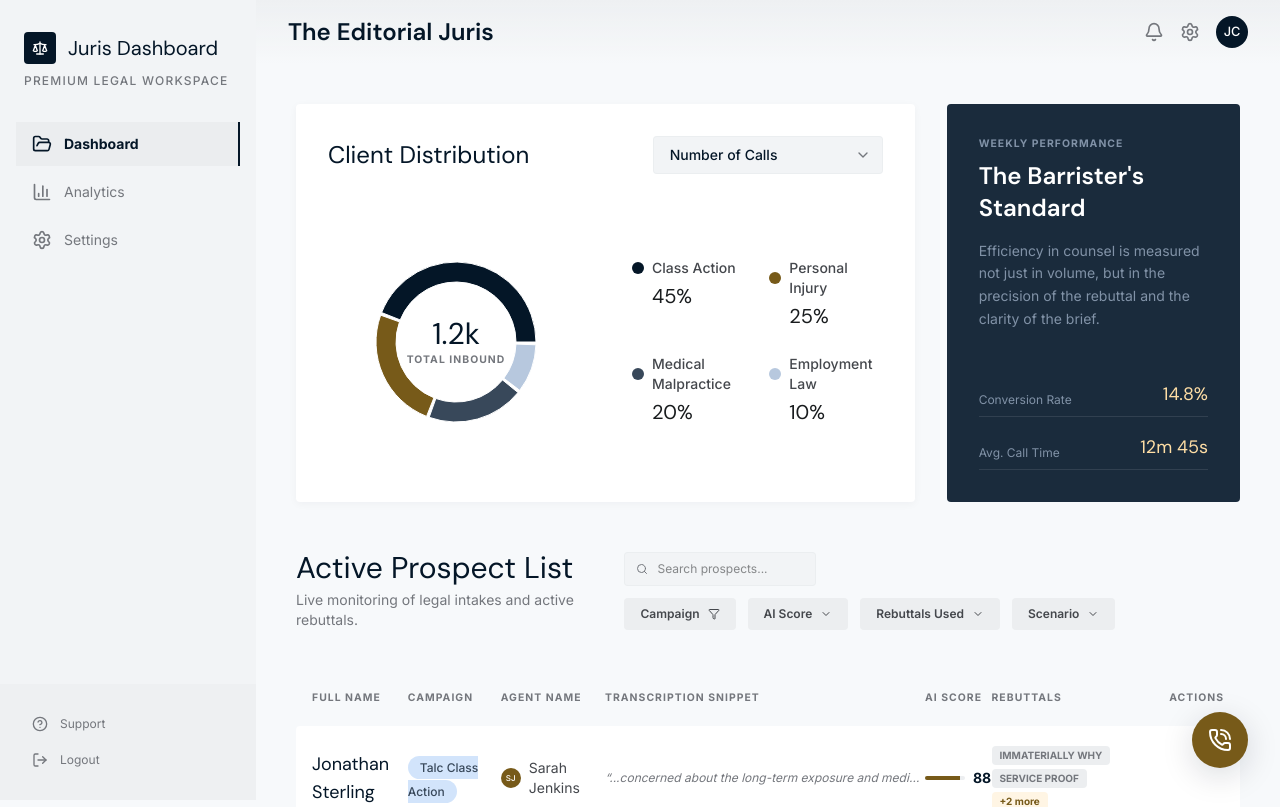
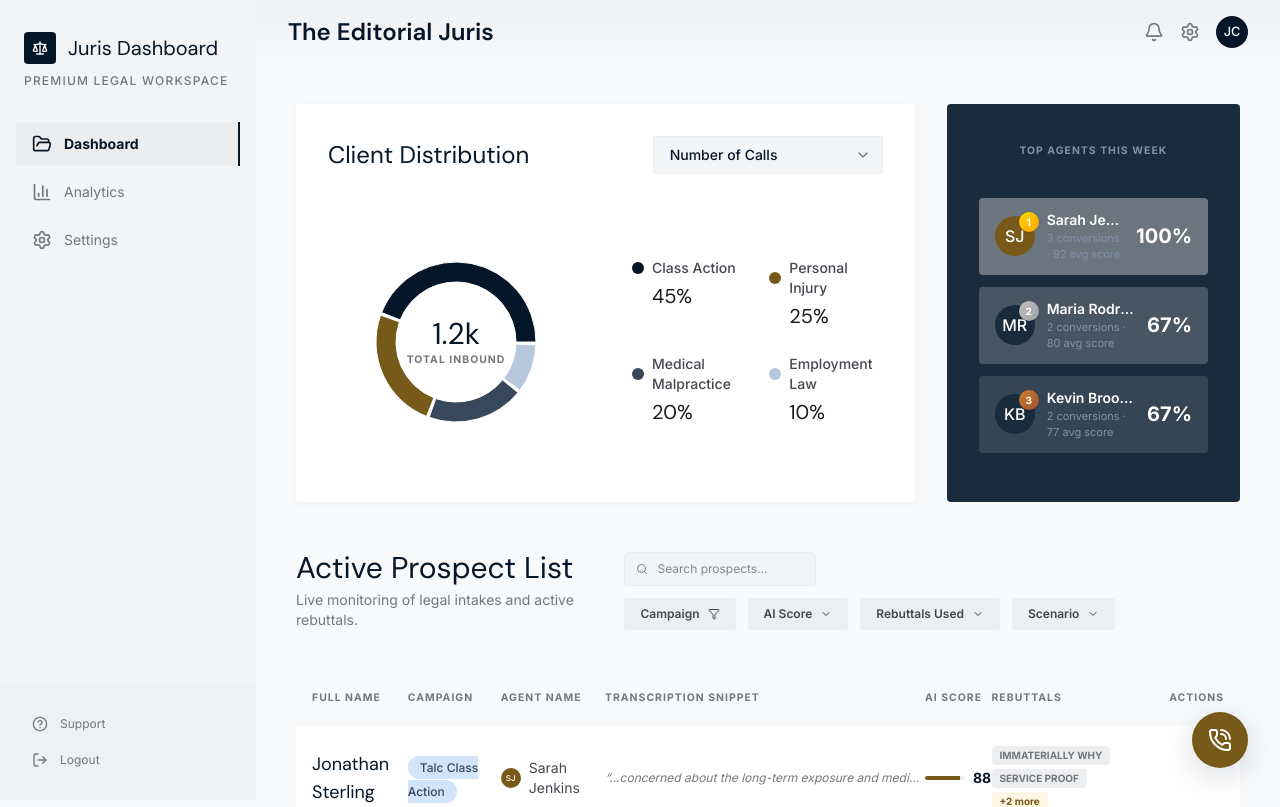
Before and after one commit to adamszeptycki/innovative-intake, a Next.js app: page / in a window 1280 px wide. Shown: the top 807 px of the page. Built offline with nearby package versions, Linux system fonts and the light colour scheme.

Commit message:
feat: replace performance card with top 3 agents widget

```diff
--- a/app/page.tsx
+++ b/app/page.tsx
@@ -2,13 +2,12 @@
 
 import { useState, useMemo, useCallback } from "react";
 import { ClientDistribution } from "@/components/client-distribution";
-import { PerformanceCard } from "@/components/performance-card";
+import { TopAgentsCard } from "@/components/top-agents-card";
 import { ProspectTable } from "@/components/prospect-table";
 import { FloatingActionButton } from "@/components/floating-action-button";
 import {
   prospects,
   chartDatasets,
-  performanceMetrics,
   filterProspects,
 } from "@/lib/mock-data";
 import type { FilterState } from "@/lib/types";
@@ -49,7 +48,7 @@ export default function DashboardPage() {
           />
         </div>
         <div className="lg:col-span-4 h-full">
-          <PerformanceCard metrics={performanceMetrics} />
+          <TopAgentsCard />
         </div>
       </section>
 
--- /dev/null
+++ b/components/top-agents-card.tsx
@@ -0,0 +1,60 @@
+"use client";
+
+import { useMemo } from "react";
+import { Avatar } from "./avatar";
+import { computeAgentMetrics, sortAgentMetrics } from "@/lib/agent-utils";
+import { agents, prospects } from "@/lib/mock-data";
+
+const MEDAL_GRADIENTS = [
+  "linear-gradient(135deg, #FFD700, #FFA500)",
+  "linear-gradient(135deg, #C0C0C0, #A0A0A0)",
+  "linear-gradient(135deg, #CD7F32, #A0522D)",
+];
+
+const ROW_OPACITY = ["bg-white/35", "bg-white/20", "bg-white/[0.12]"];
+
+export function TopAgentsCard() {
+  const top3 = useMemo(() => {
+    const all = computeAgentMetrics(agents, prospects);
+    return sortAgentMetrics(all, "conversionRate", "desc").slice(0, 3);
+  }, []);
+
+  return (
+    <div className="bg-primary-container text-on-primary p-8 rounded-sm h-full flex flex-col">
+      <div className="text-center mb-5">
+        <span className="text-[0.65rem] uppercase tracking-widest text-on-primary-container font-bold">
+          Top Agents This Week
+        </span>
+      </div>
+      <div className="space-y-3 flex-1 flex flex-col justify-center">
+        {top3.map((m, i) => (
+          <div
+            key={m.agent.id}
+            className={`flex items-center gap-3 ${ROW_OPACITY[i]} rounded-sm px-4 py-3`}
+          >
+            <div className="relative">
+              <Avatar name={m.agent.name} size={40} />
+              <span
+                className="absolute -top-1 -right-1 w-5 h-5 rounded-full text-white text-[10px] font-bold flex items-center justify-center shadow-sm"
+                style={{ background: MEDAL_GRADIENTS[i] }}
+              >
+                {i + 1}
+              </span>
+            </div>
+            <div className="flex-1 min-w-0">
+              <div className="text-sm font-semibold text-on-primary truncate">
+                {m.agent.name}
+              </div>
+              <div className="text-[11px] text-on-primary-container">
+                {m.conversions} conversions · {m.avgAiScore.toFixed(0)} avg score
+              </div>
+            </div>
+            <div className="text-xl font-bold text-on-primary">
+              {Math.round(m.conversionRate * 100)}%
+            </div>
+          </div>
+        ))}
+      </div>
+    </div>
+  );
+}
```
